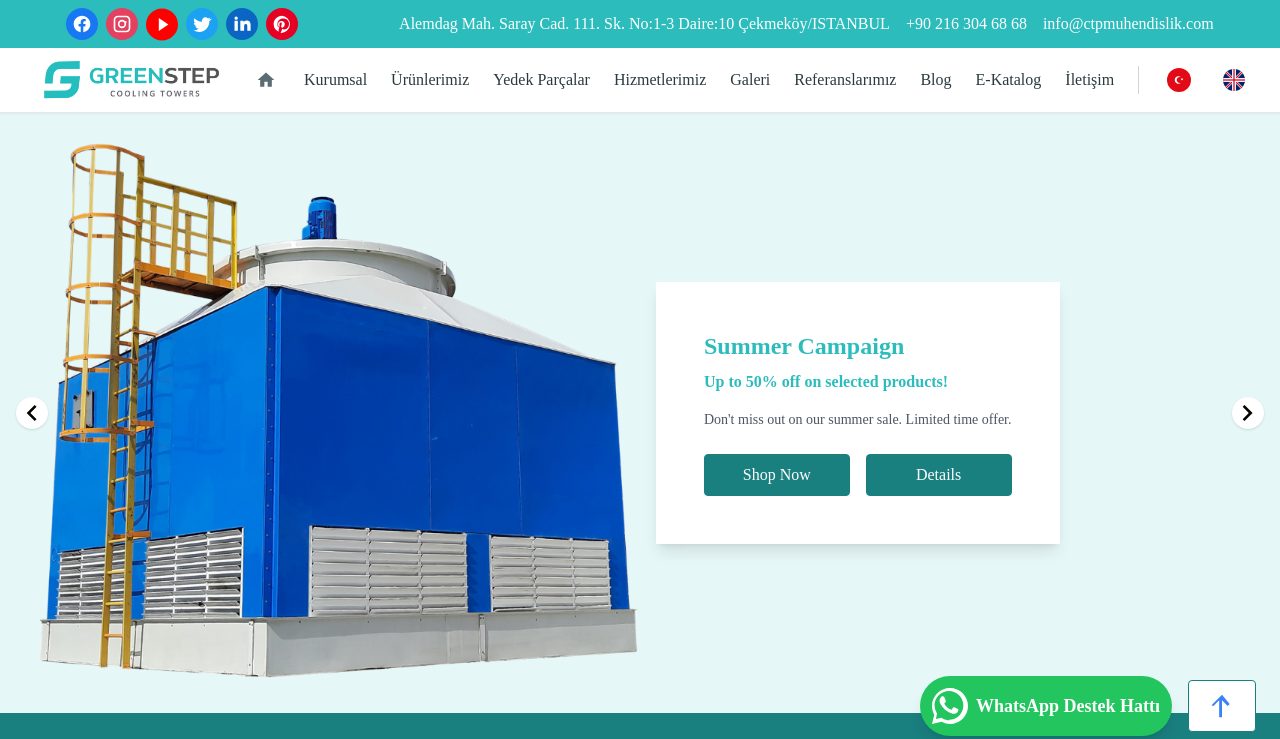
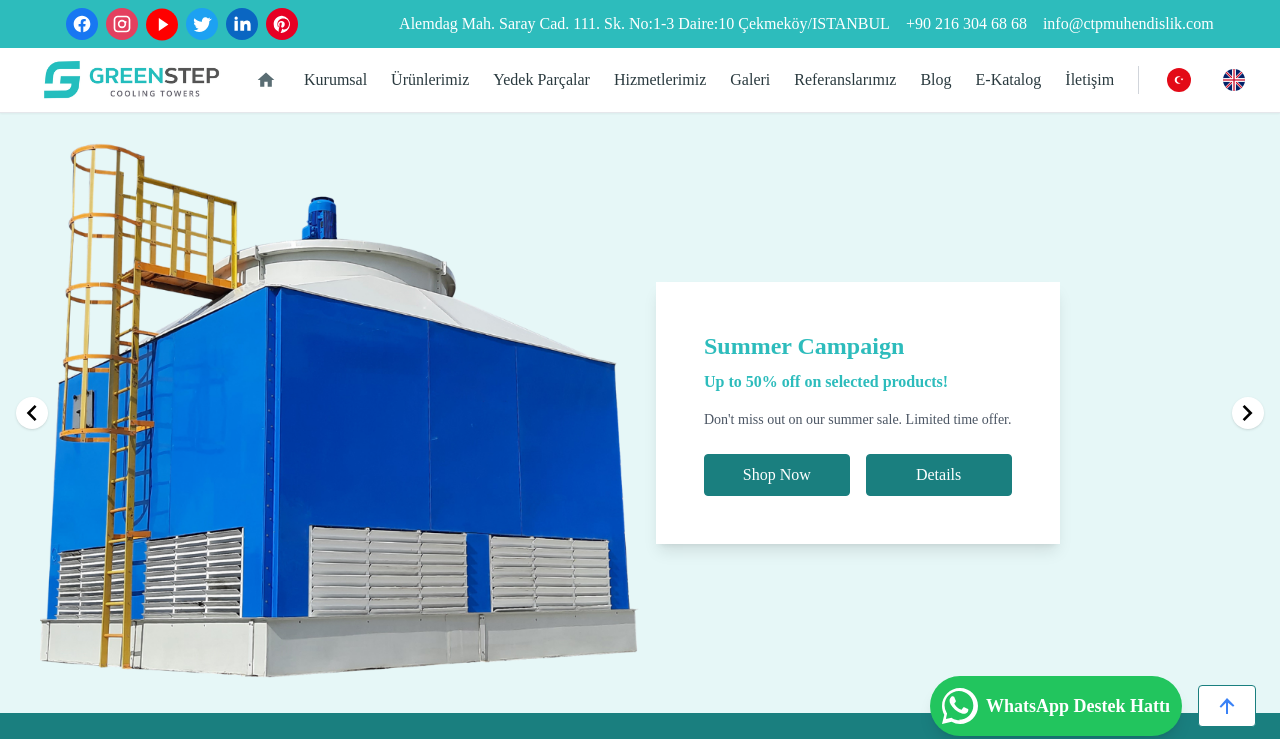
Before and after one commit to sambasoftwareuk/greenstep, a Next.js app: page / in a window 1280 px wide. Shown: the top 739 px of the page. Built offline with nearby package versions, Linux system fonts and the light colour scheme.

Commit message:
upArrowIcon added

```diff
--- a/app/_atoms/Icons.jsx
+++ b/app/_atoms/Icons.jsx
@@ -139,17 +139,31 @@ export const LineRightArrow = ({ style, className = "" }) => (
     <path d="M4 12h12l-4-4 1.41-1.41L20.83 12l-7.42 7.41L12 18l4-4H4z" />
   </svg>
 );
-export const LineUpArrow = ({ style, className = "", size = 24 }) => (
+export const UpArrowIcon = ({ style, className = "" }) => (
   <svg
     xmlns="http://www.w3.org/2000/svg"
-    height={size}
+    height="24px"
     viewBox="0 0 24 24"
-    width={size}
+    width="24px"
     fill="currentColor"
     style={style}
     className={className}
   >
-    <path d="M12 4l-7.41 7.41L6 12l4-4v12h2V8l4 4 1.41-1.41z" />
+    <path d="M7 14l5-5 5 5H7z" />
+  </svg>
+);
+
+export const LineUpArrow = ({ style, className = "", size = 24 }) => (
+  <svg
+    xmlns="http://www.w3.org/2000/svg"
+    height="24px"
+    viewBox="0 0 24 24"
+    width="24px"
+    fill="currentColor"
+    style={style}
+    className={className}
+  >
+    <path d="M12 4l7.41 7.41-1.41 1.41L13 8.83V20h-2V8.83l-5.00 5.00-1.41-1.41L12 4z" />
   </svg>
 );
 
--- a/app/_components/hamburgerMenu.jsx
+++ b/app/_components/hamburgerMenu.jsx
@@ -96,7 +96,7 @@ const HamburgerMenu = () => {
                         hoverBg="hover:bg-primary50 active:bg-primary50"
                         showArrowOnlyIfDropdown={true}
                       />
-                      {index !== navLinks1.length - 1 && (
+                      {index !== navLinks.length - 1 && (
                         <hr className="border-b-1 border-gray-200 my-3" />
                       )}
                     </React.Fragment>
```
